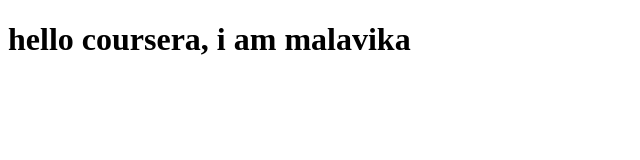
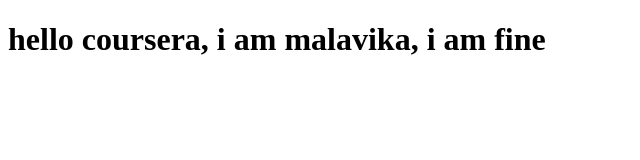
Before and after one commit to MalavikaJayaram266/coursera1_test, a plain HTML site: page mod2_soln/index.html in a window 1280 px wide. Shown: the whole page, without its empty margins (0-640 px from the left). Drawn offline with Linux system fonts and the light colour scheme.

Commit message:
My second page

```diff
--- a/mod2_soln/index.html
+++ b/mod2_soln/index.html
@@ -4,6 +4,6 @@
 	<title></title>
 </head>
 <body>
-<h1> hello coursera, i am malavika</h1>
+<h1> hello coursera, i am malavika, i am fine</h1>
 </body>
 </html>
```
Also changed, not shown: 2 other files.
